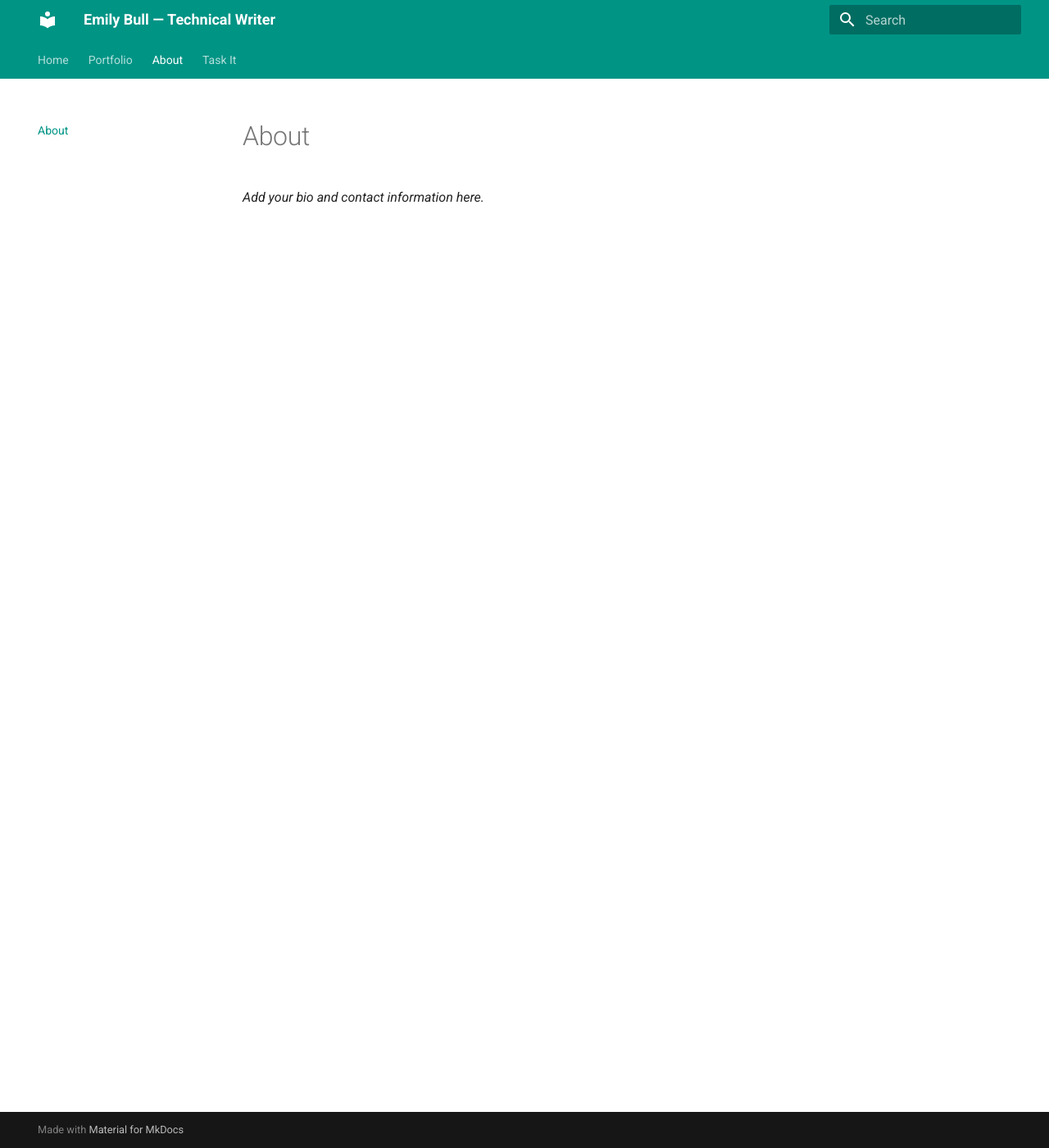
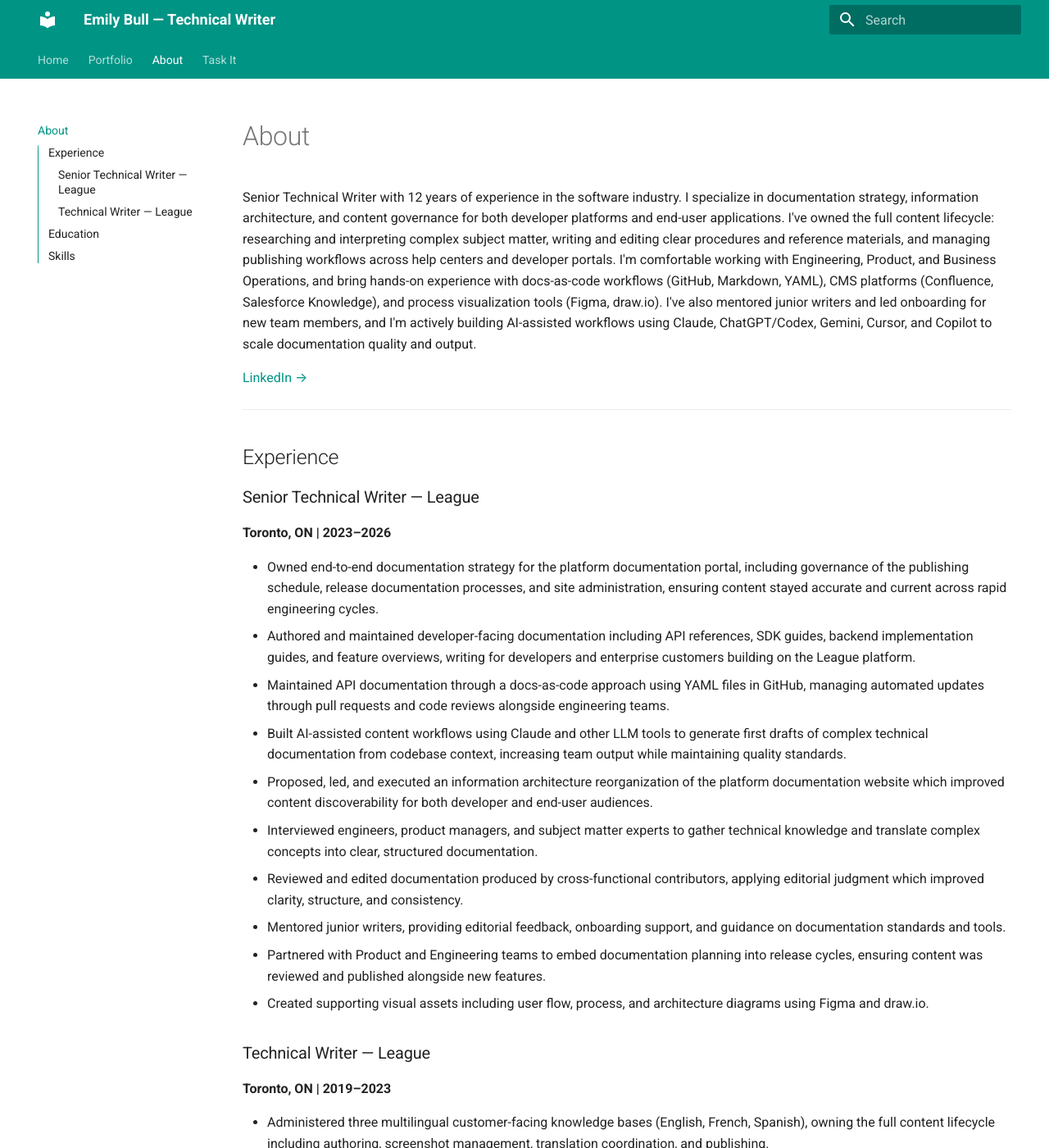
Before and after one commit to emilyrosebull/portfolio, an MkDocs documentation site: the page built from docs/about.md, in a window 1280 px wide and 1400 px high. Shown: the whole window at 82% size. Built offline with MkDocs 1.6.1 and Material for MkDocs 9.7.7, drawn with Linux system fonts in a browser that asks for light colours; some of the changed text lies outside the part shown.

Commit message:
Add About Me page with summary, League experience, education, and skills
Co-Authored-By: Claude Sonnet 4.6 <noreply@anthropic.com>

```diff
--- a/docs/about.md
+++ b/docs/about.md
@@ -1,3 +1,57 @@
 # About
 
-*Add your bio and contact information here.*
+Senior Technical Writer with 12 years of experience in the software industry. I specialize in documentation strategy, information architecture, and content governance for both developer platforms and end-user applications. I've owned the full content lifecycle: researching and interpreting complex subject matter, writing and editing clear procedures and reference materials, and managing publishing workflows across help centers and developer portals. I'm comfortable working with Engineering, Product, and Business Operations, and bring hands-on experience with docs-as-code workflows (GitHub, Markdown, YAML), CMS platforms (Confluence, Salesforce Knowledge), and process visualization tools (Figma, draw.io). I've also mentored junior writers and led onboarding for new team members, and I'm actively building AI-assisted workflows using Claude, ChatGPT/Codex, Gemini, Cursor, and Copilot to scale documentation quality and output.
+
+[LinkedIn →](https://www.linkedin.com/in/emily-bull-14716010b/)
+
+---
+
+## Experience
+
+### Senior Technical Writer — League
+**Toronto, ON | 2023–2026**
+
+- Owned end-to-end documentation strategy for the platform documentation portal, including governance of the publishing schedule, release documentation processes, and site administration, ensuring content stayed accurate and current across rapid engineering cycles.
+- Authored and maintained developer-facing documentation including API references, SDK guides, backend implementation guides, and feature overviews, writing for developers and enterprise customers building on the League platform.
+- Maintained API documentation through a docs-as-code approach using YAML files in GitHub, managing automated updates through pull requests and code reviews alongside engineering teams.
+- Built AI-assisted content workflows using Claude and other LLM tools to generate first drafts of complex technical documentation from codebase context, increasing team output while maintaining quality standards.
+- Proposed, led, and executed an information architecture reorganization of the platform documentation website which improved content discoverability for both developer and end-user audiences.
+- Interviewed engineers, product managers, and subject matter experts to gather technical knowledge and translate complex concepts into clear, structured documentation.
+- Reviewed and edited documentation produced by cross-functional contributors, applying editorial judgment which improved clarity, structure, and consistency.
+- Mentored junior writers, providing editorial feedback, onboarding support, and guidance on documentation standards and tools.
+- Partnered with Product and Engineering teams to embed documentation planning into release cycles, ensuring content was reviewed and published alongside new features.
+- Created supporting visual assets including user flow, process, and architecture diagrams using Figma and draw.io.
+
+### Technical Writer — League
+**Toronto, ON | 2019–2023**
+
+- Administered three multilingual customer-facing knowledge bases (English, French, Spanish), owning the full content lifecycle including authoring, screenshot management, translation coordination, and publishing.
+- Redesigned help center information architecture, navigation, and design to improve discoverability and self-service performance, collaborating with the design team and writing custom CSS to align with company branding.
+- Led the migration of help center content from Salesforce Knowledge to Confluence, managing the end-to-end transition including governance planning, content auditing, and platform administration.
+- Partnered with Product and Engineering to embed contextual in-app help, surfacing procedural guidance at the point of need and reducing reliance on Customer Care.
+- Used chat data, website analytics, agent shadowing, and user testing to identify content gaps, measure documentation effectiveness, and optimize navigation based on real user behaviour.
+
+---
+
+## Education
+
+**Technical Communication Certification** | George Brown College, Toronto, ON | 2018
+
+**Honours Bachelor of Arts, English** | Wilfrid Laurier University, Waterloo, ON | 2011–2015
+Minors: Anthropology, Geography | Graduated with Distinction (A– GPA)
+
+---
+
+## Skills
+
+**Documentation and Content Strategy:** Information architecture, content governance, knowledge base management, publishing workflow management, lifecycle management, editorial review
+
+**Content Authoring and Management Tools:** Confluence, Scroll Sites, GitHub, Salesforce Knowledge, Google Workspace, Microsoft Office
+
+**Markup and Version Control:** Markdown, HTML, CSS, XML, YAML, GitHub pull request workflows
+
+**Screenshot and Diagram Tools:** Figma, draw.io
+
+**AI and Automation:** Claude, ChatGPT/Codex, Gemini, Cursor, Copilot, AI-assisted documentation workflows
+
+**Other:** Jira, Slack, DITA
```
